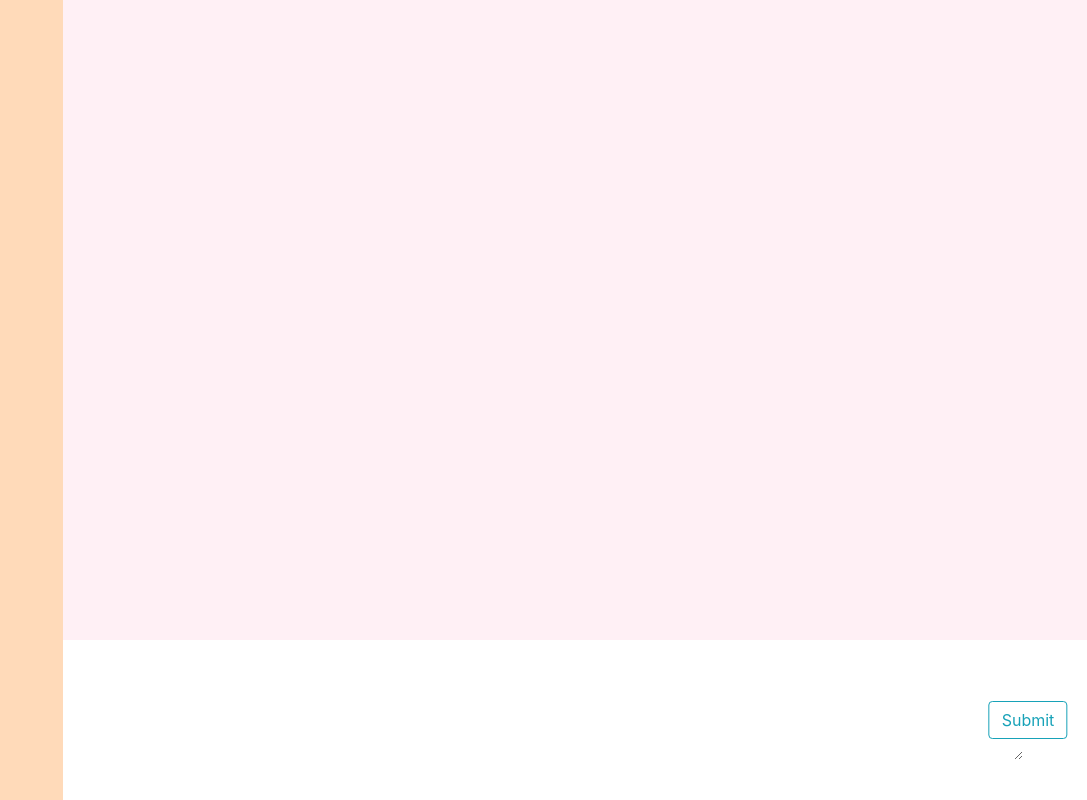
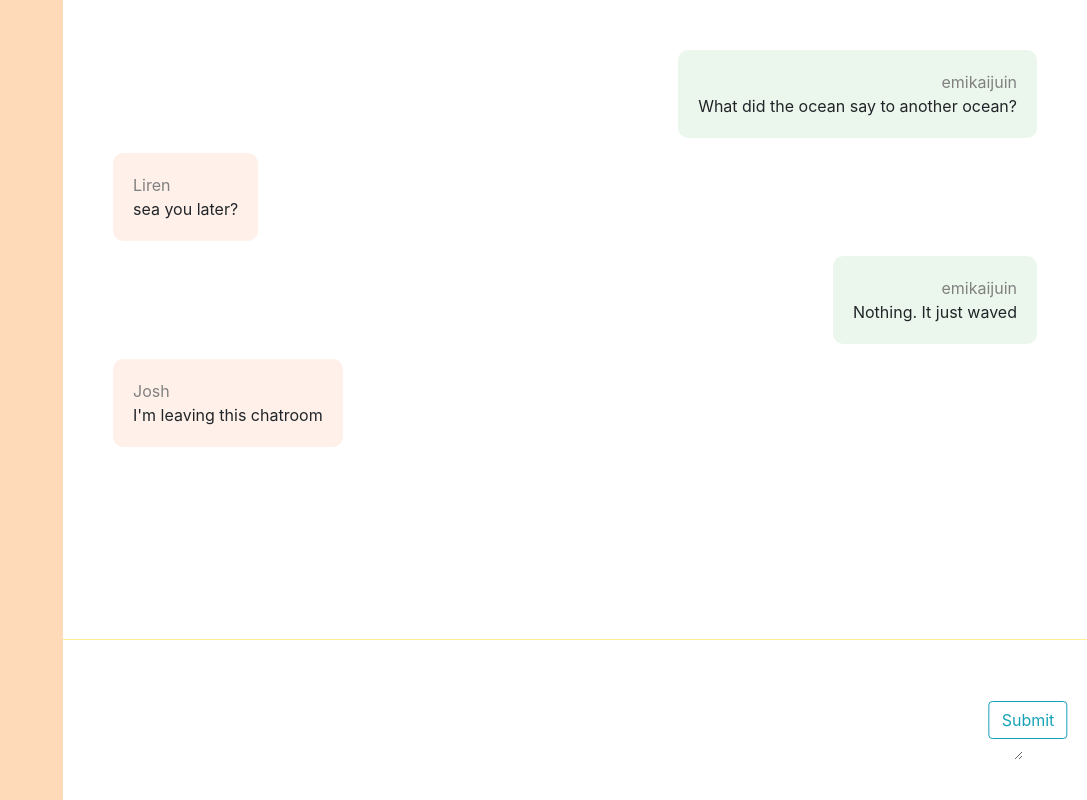
Before and after one commit to emikaijuin/react-chat-room, a React (Create React App) app: page / in a window 1280 px wide. Shown: the whole page, without its empty margins (193-1280 px from the left). Built offline with nearby package versions, Linux system fonts and the light colour scheme.

Commit message:
messages are styled based on username (hardcoded current user until plugged into server)

```diff
--- a/src/App.css
+++ b/src/App.css
@@ -21,12 +21,22 @@ body {
 }
   /* Messages Content */
   .messages-content {
-    background-color: lavenderblush;
     width: 100%;
     height: 80%;
+    border-bottom: 1px solid #FFEE93;
+    overflow-y: auto;
   }
 
   /* Message Form  */
   .message-form {
     background-color: cornsilk;
   }
+
+
+  /*  MOBILE DESIGN  */
+  @media(max-width: 576px) {
+    .message {
+      max-width: 100% !important;
+      width: 100%;
+    }
+  }
--- a/src/components/Message.js
+++ b/src/components/Message.js
@@ -1,11 +1,19 @@
 import React from "react"
 
 const Message = props => (
-  <div>
-    <span>
+  <div
+    className="message"
+    style = { props.style }
+  >
+    <span style={{
+      float: props.centered,
+      color: "gray"
+    }}>
       {props.username}
     </span>
-    <div>
+    <div style={{
+      clear: "both"
+    }}>
       { props.message }
     </div>
   </div>
--- a/src/containers/MessageForm.js
+++ b/src/containers/MessageForm.js
@@ -47,7 +47,8 @@ class MessageForm extends Component {
             width: "75%",
             boxSizing: "border-box",
             border: "0",
-            outline: "none"
+            outline: "none",
+            padding: "20px"
           }}
         />
         <input
--- a/src/containers/Messages.js
+++ b/src/containers/Messages.js
@@ -1,22 +1,76 @@
 import React, {Component} from "react";
-import Message from "../components/Message"
+import Message from "../components/Message";
+
 
 class Messages extends Component {
-  state = {}
+  state = {
+    currentUser: "emikaijuin" // temporary until connected to server
+  }
+
+  componentDidUpdate() {
+    this.scrollToBottom()
+  }
+
+  scrollToBottom = () => {
+    this.messagesEnd.scrollIntoView({ behavior: "smooth" })
+  }
+
+  isCurrentUser = messageUsername => {
+    return messageUsername === this.state.currentUser ? true : false
+  }
+
+  allMessagesStyle = () => (
+    {
+      padding: "20px",
+      borderRadius: "10px",
+      maxWidth: "50%",
+      boxSizing: "border-box",
+      marginBottom: "15px"
+    }
+  )
+  currentUserStyle = () => (
+     {
+      ...this.allMessagesStyle(),
+      backgroundColor: "rgba(190,229,191,0.3)",
+      float: "right",
+      clear: "both"
+    }
+  )
+
+  otherUserStyle = () => (
+    {
+      ...this.allMessagesStyle(),
+      backgroundColor: "rgba(255,209,186,0.3)",
+      float: "left",
+      clear: "both"
+    }
+  )
+
 
   returnMessages = () => {
-    return this.props.messages.map( message => (
+    return this.props.messages.map( (message) => (
       <Message
-        message={message.content}
-        username={message.username}
+        message = { message.content }
+        username = { message.username }
+        style = {this.isCurrentUser(message.username) ? this.currentUserStyle() : this.otherUserStyle()}
+        centered = {this.isCurrentUser(message.username) ? "right" : "left" }
       />
     ))
   }
 
   render() {
     return (
-      <div>
-        { this.returnMessages() }
+      <div
+        style = {{
+          padding: "50px"
+        }}
+      >
+        <div>
+          { this.returnMessages() }
+        </div>
+        <div style={{ float:"left", clear: "both" }}
+             ref={(el) => { this.messagesEnd = el; }}>
+        </div>
       </div>
     )
   }
--- a/src/pages/ChatRoom.js
+++ b/src/pages/ChatRoom.js
@@ -5,7 +5,12 @@ import Conversations from "../containers/Conversations"
 
 class ChatRoom extends Component {
   state = {
-    messages: [],
+    messages: [
+      {username: 'emikaijuin', content: 'What did the ocean say to another ocean?', timestamp: 1544532325758},
+      {username: 'Liren', content: 'sea you later?', timestamp: 1544532341078},
+      {username: 'emikaijuin', content: 'Nothing. It just waved', timestamp: 1544532347412},
+      {username: 'Josh', content: "I'm leaving this chatroom", timestamp: 1544532402998},
+    ],
     conversationId: 0
   }
 
@@ -32,7 +37,7 @@ class ChatRoom extends Component {
           <div className="messages-content">
             <Messages
               messages = {this.state.messages}
-              />
+            />
           </div>
           <div className="message-form">
             <MessageForm
```
